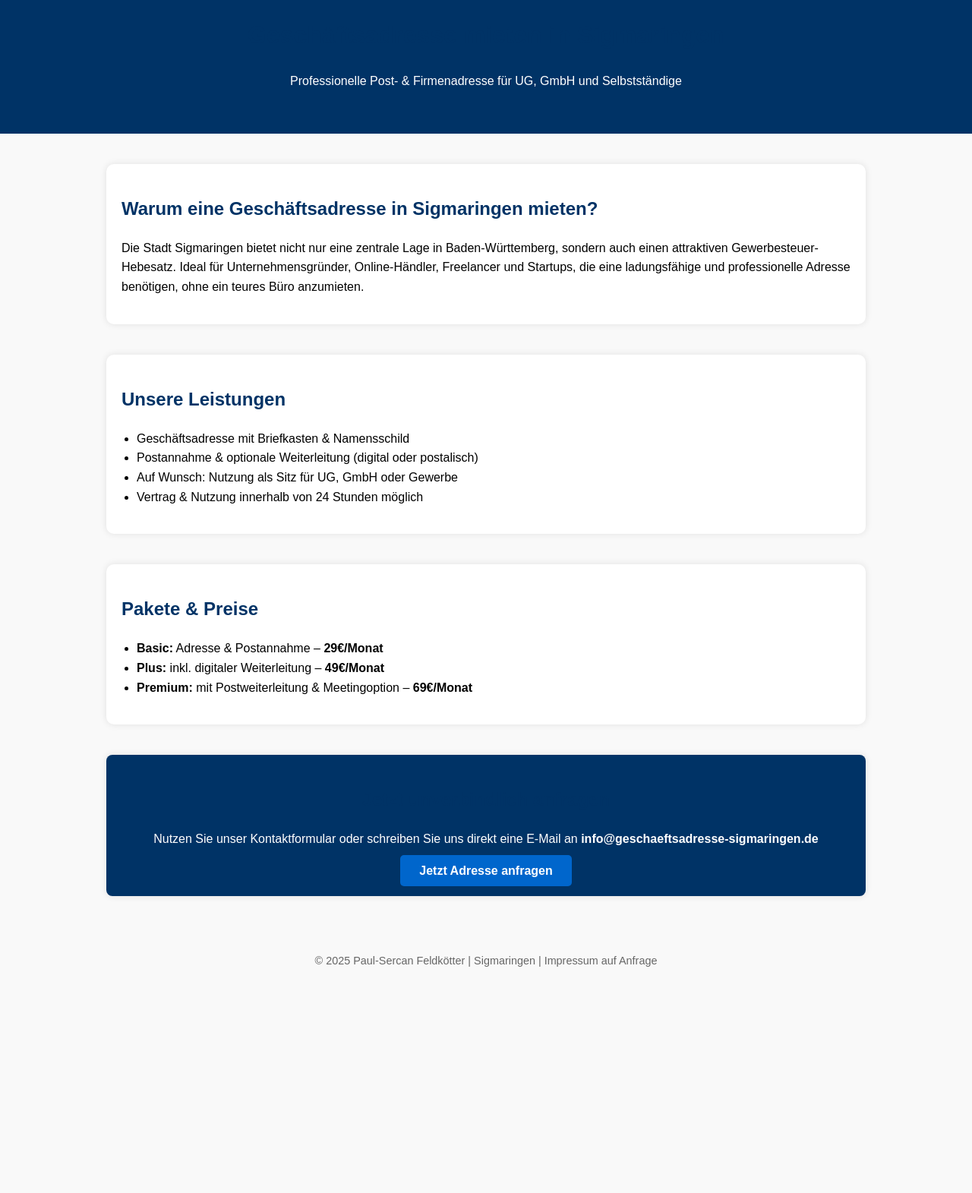
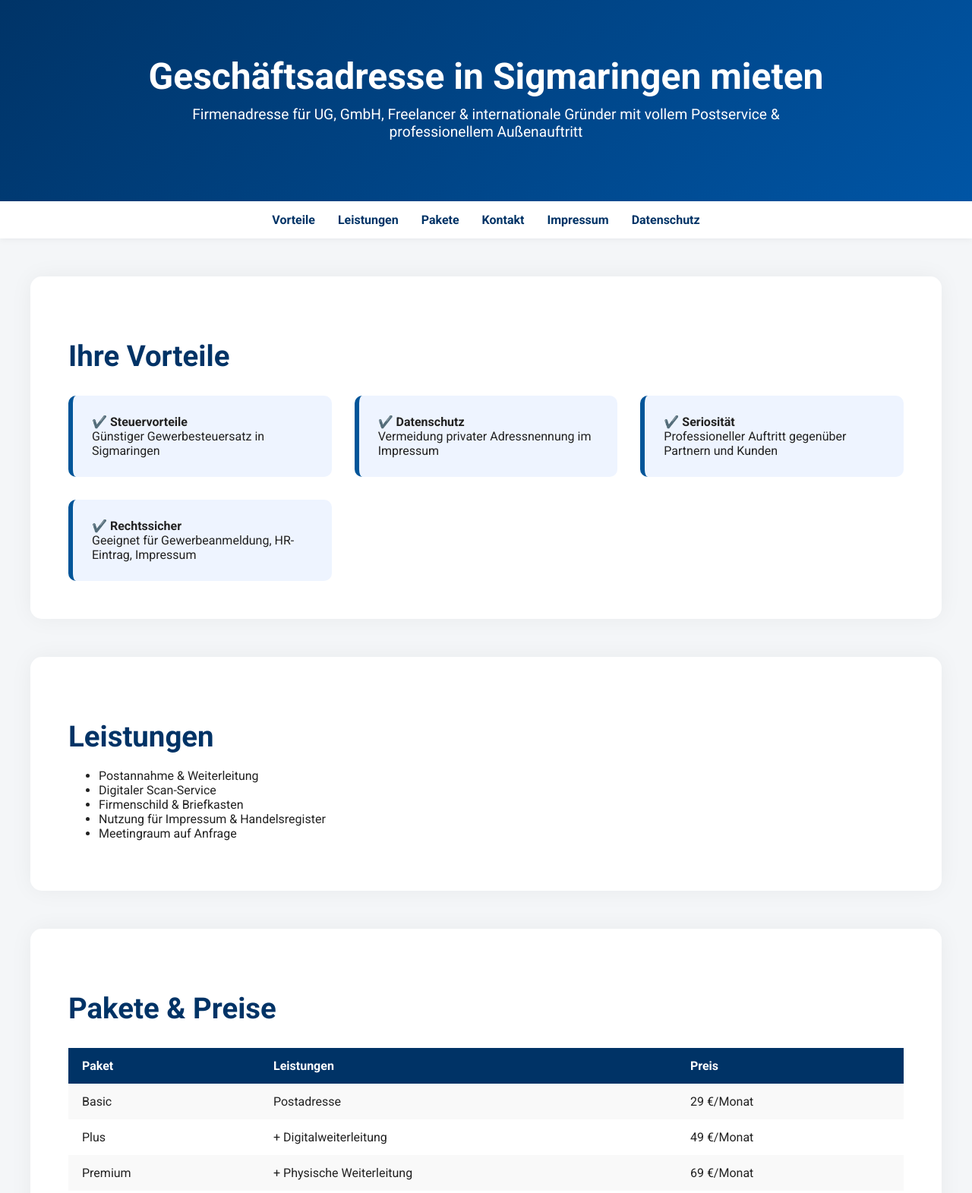
Before and after one commit to Sigmari924/geschaeftsadresse-sigmaringen, a plain HTML site: page index.html in a window 1280 px wide. Shown: the part 40-1611 px from the top of the page at 76% size. Before the commit the page ends 1351 px from the top, so only its background shows below. Drawn offline with Linux system fonts and the light colour scheme.

Commit message:
Add files via upload

```diff
--- a/index.html
+++ b/index.html
@@ -1,61 +1,117 @@
+
 <!DOCTYPE html>
 <html lang="de">
 <head>
   <meta charset="UTF-8">
   <meta name="viewport" content="width=device-width, initial-scale=1.0">
-  <meta name="description" content="Mieten Sie Ihre professionelle Geschäftsadresse in Sigmaringen. Ideal für UG, GmbH, Freelancer und Online-Unternehmer. Jetzt anfragen!">
-  <meta name="keywords" content="Geschäftsadresse Sigmaringen, Firmenadresse mieten, Postadresse für UG, GmbH Sitz, Adresse für Gewerbe">
+  <meta name="description" content="Premium Geschäftsadresse in Sigmaringen mieten – Postadresse, Büroservice, Firmensitz für UG, GmbH, Freelancer. Jetzt anfragen und von Steuervorteilen profitieren!">
+  <meta name="keywords" content="Geschäftsadresse Sigmaringen, Firmenadresse mieten, virtuelle Adresse Deutschland, Briefkastenadresse, ladungsfähige Adresse UG GmbH, Postservice für Gründer, Geschäftsadresse Impressum, Steuern sparen mit Firmensitz">
   <meta name="author" content="Paul-Sercan Feldkötter">
-  <title>Geschäftsadresse mieten in Sigmaringen | Firmenadresse für UG & GmbH</title>
+  <title>Premium Geschäftsadresse in Sigmaringen | Virtuelle Firmenadresse & Postservice</title>
+  <link rel="stylesheet" href="https://cdnjs.cloudflare.com/ajax/libs/font-awesome/6.5.0/css/all.min.css">
+  <link href="https://fonts.googleapis.com/css2?family=Roboto:wght@400;700&display=swap" rel="stylesheet">
   <style>
-    body { font-family: Arial, sans-serif; line-height: 1.6; background: #f9f9f9; margin: 0; padding: 0; }
-    header { background: #003366; color: #fff; padding: 40px 20px; text-align: center; }
-    section { max-width: 960px; margin: 40px auto; padding: 20px; background: #fff; border-radius: 10px; box-shadow: 0 0 10px rgba(0,0,0,0.1); }
-    h1, h2 { color: #003366; }
-    ul { list-style: disc; padding-left: 20px; }
-    .cta { background: #003366; color: #fff; text-align: center; padding: 20px; border-radius: 8px; margin-top: 30px; }
-    .cta a { color: #fff; background: #0066cc; padding: 12px 25px; border-radius: 5px; text-decoration: none; font-weight: bold; }
-    footer { text-align: center; padding: 20px; font-size: 0.9em; color: #666; }
+    * { box-sizing: border-box; }
+    body { font-family: 'Roboto', sans-serif; margin: 0; background: #f4f6f8; color: #222; }
+    header { background: linear-gradient(135deg, #003366, #0055a5); color: white; padding: 80px 20px; text-align: center; }
+    header h1 { font-size: 3em; margin-bottom: 10px; }
+    header p { font-size: 1.2em; max-width: 800px; margin: auto; }
+    nav { background: white; padding: 15px 0; position: sticky; top: 0; z-index: 1000; box-shadow: 0 2px 8px rgba(0,0,0,0.05); }
+    nav ul { display: flex; justify-content: center; list-style: none; margin: 0; padding: 0; flex-wrap: wrap; }
+    nav li { margin: 0 15px; }
+    nav a { text-decoration: none; color: #003366; font-weight: bold; transition: color 0.3s; }
+    nav a:hover { color: #007acc; }
+    section { max-width: 1200px; margin: 50px auto; background: white; padding: 50px; border-radius: 15px; box-shadow: 0 0 30px rgba(0,0,0,0.05); }
+    h2 { color: #003366; font-size: 2.4em; margin-bottom: 20px; }
+    h3 { margin-top: 30px; color: #005599; }
+    .grid { display: grid; grid-template-columns: repeat(auto-fit, minmax(260px, 1fr)); gap: 30px; margin-top: 30px; }
+    .card { background: #eef4ff; padding: 25px; border-left: 6px solid #005599; border-radius: 10px; }
+    .cta { text-align: center; margin-top: 60px; }
+    .cta a { background: #005599; color: white; padding: 18px 40px; border-radius: 8px; font-size: 1.2em; text-decoration: none; font-weight: bold; transition: background 0.3s; }
+    .cta a:hover { background: #007acc; }
+    footer { text-align: center; padding: 40px; font-size: 0.9em; color: #666; margin-top: 60px; background: #f0f2f5; }
+    table { width: 100%; border-collapse: collapse; margin-top: 30px; }
+    th, td { padding: 14px 18px; text-align: left; }
+    th { background-color: #003366; color: white; }
+    tr:nth-child(even) { background-color: #f9f9f9; }
+    form { display: flex; flex-direction: column; gap: 15px; max-width: 600px; margin: auto; }
+    input, textarea, button { padding: 12px; font-size: 1em; border: 1px solid #ccc; border-radius: 6px; }
+    button { background-color: #005599; color: white; cursor: pointer; transition: background-color 0.3s; }
+    button:hover { background-color: #007acc; }
   </style>
 </head>
 <body>
+
 <header>
-    <h1>Geschäftsadresse mieten in Sigmaringen</h1>
-    <p>Professionelle Post- & Firmenadresse für UG, GmbH und Selbstständige</p>
+  <h1>Geschäftsadresse in Sigmaringen mieten</h1>
+  <p>Firmenadresse für UG, GmbH, Freelancer & internationale Gründer mit vollem Postservice & professionellem Außenauftritt</p>
 </header>
 
-  <section>
-    <h2>Warum eine Geschäftsadresse in Sigmaringen mieten?</h2>
-    <p>Die Stadt Sigmaringen bietet nicht nur eine zentrale Lage in Baden-Württemberg, sondern auch einen attraktiven Gewerbesteuer-Hebesatz. Ideal für Unternehmensgründer, Online-Händler, Freelancer und Startups, die eine ladungsfähige und professionelle Adresse benötigen, ohne ein teures Büro anzumieten.</p>
+<nav>
+  <ul>
+    <li><a href="#vorteile">Vorteile</a></li>
+    <li><a href="#leistungen">Leistungen</a></li>
+    <li><a href="#pakete">Pakete</a></li>
+    <li><a href="#kontakt">Kontakt</a></li>
+    <li><a href="#impressum">Impressum</a></li>
+    <li><a href="#datenschutz">Datenschutz</a></li>
+  </ul>
+</nav>
+
+<section id="vorteile">
+  <h2>Ihre Vorteile</h2>
+  <div class="grid">
+    <div class="card"><strong>✔️ Steuervorteile</strong><br>Günstiger Gewerbesteuersatz in Sigmaringen</div>
+    <div class="card"><strong>✔️ Datenschutz</strong><br>Vermeidung privater Adressnennung im Impressum</div>
+    <div class="card"><strong>✔️ Seriosität</strong><br>Professioneller Auftritt gegenüber Partnern und Kunden</div>
+    <div class="card"><strong>✔️ Rechtssicher</strong><br>Geeignet für Gewerbeanmeldung, HR-Eintrag, Impressum</div>
+  </div>
 </section>
 
-  <section>
-    <h2>Unsere Leistungen</h2>
+<section id="leistungen">
+  <h2>Leistungen</h2>
   <ul>
-      <li>Geschäftsadresse mit Briefkasten & Namensschild</li>
-      <li>Postannahme & optionale Weiterleitung (digital oder postalisch)</li>
-      <li>Auf Wunsch: Nutzung als Sitz für UG, GmbH oder Gewerbe</li>
-      <li>Vertrag & Nutzung innerhalb von 24 Stunden möglich</li>
+    <li>Postannahme & Weiterleitung</li>
+    <li>Digitaler Scan-Service</li>
+    <li>Firmenschild & Briefkasten</li>
+    <li>Nutzung für Impressum & Handelsregister</li>
+    <li>Meetingraum auf Anfrage</li>
   </ul>
 </section>
 
-  <section>
+<section id="pakete">
   <h2>Pakete & Preise</h2>
-    <ul>
-      <li><strong>Basic:</strong> Adresse & Postannahme – <strong>29€/Monat</strong></li>
-      <li><strong>Plus:</strong> inkl. digitaler Weiterleitung – <strong>49€/Monat</strong></li>
-      <li><strong>Premium:</strong> mit Postweiterleitung & Meetingoption – <strong>69€/Monat</strong></li>
-    </ul>
+  <table>
+    <tr><th>Paket</th><th>Leistungen</th><th>Preis</th></tr>
+    <tr><td>Basic</td><td>Postadresse</td><td>29 €/Monat</td></tr>
+    <tr><td>Plus</td><td>+ Digitalweiterleitung</td><td>49 €/Monat</td></tr>
+    <tr><td>Premium</td><td>+ Physische Weiterleitung</td><td>69 €/Monat</td></tr>
+  </table>
 </section>
 
-  <section class="cta">
-    <h2>Jetzt unverbindlich anfragen</h2>
-    <p>Nutzen Sie unser Kontaktformular oder schreiben Sie uns direkt eine E-Mail an <strong>info@geschaeftsadresse-sigmaringen.de</strong></p>
-    <a href="mailto:info@geschaeftsadresse-sigmaringen.de">Jetzt Adresse anfragen</a>
+<section id="kontakt">
+  <h2>Kontaktformular</h2>
+  <form action="https://formspree.io/f/yourformid" method="POST">
+    <input type="text" name="name" placeholder="Ihr Name" required>
+    <input type="email" name="_replyto" placeholder="Ihre E-Mail" required>
+    <textarea name="message" rows="5" placeholder="Ihre Nachricht" required></textarea>
+    <button type="submit">Absenden</button>
+  </form>
+</section>
+
+<section id="impressum">
+  <h2>Impressum</h2>
+  <p>Paul-Sercan Feldkötter<br>Poststraße 12<br>72488 Sigmaringen<br>E-Mail: info@geschaeftsadresse-sigmaringen.de</p>
+</section>
+
+<section id="datenschutz">
+  <h2>Datenschutz</h2>
+  <p>Diese Website erhebt keine personenbezogenen Daten außer den durch das Formular übermittelten Inhalten. Keine Cookies, kein Tracking.</p>
 </section>
 
 <footer>
-    <p>&copy; 2025 Paul-Sercan Feldkötter | Sigmaringen | Impressum auf Anfrage</p>
+  <p>&copy; 2025 Paul-Sercan Feldkötter – Sigmaringen</p>
 </footer>
+
 </body>
 </html>
```
Lines whose indentation alone changed are shown as unchanged.
